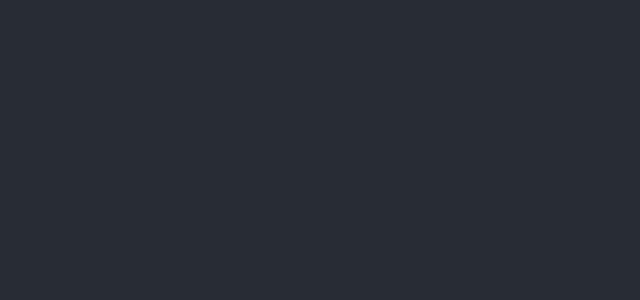
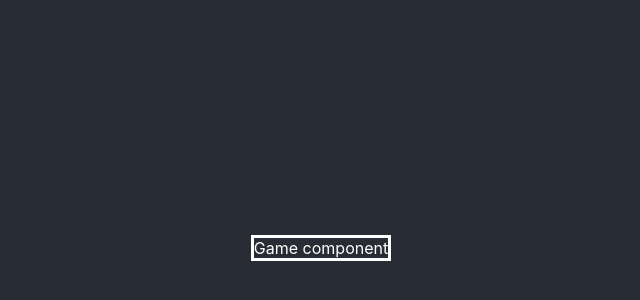
Before and after one commit to IvanBoban/tick-tack-toe, a React (Create React App) app: page / in a window 1280 px wide. Shown: the part 152-452 px from the top of the page, without its empty margins (319-959 px from the left). Built offline with nearby package versions, Linux system fonts and the light colour scheme.

Commit message:
Created Game component

```diff
--- a/src/App.css
+++ b/src/App.css
@@ -2,4 +2,7 @@
   text-align: center;
   background-color: #282c34;
   min-height: 100vh;
+  color: white;
+  display: grid;
+  place-content: center;
 }
--- a/src/App.tsx
+++ b/src/App.tsx
@@ -1,7 +1,12 @@
 import "./App.css";
+import Game from "./components/Game";
 
 function App() {
-  return <div className="App"></div>;
+  return (
+    <div className="App">
+      <Game />
+    </div>
+  );
 }
 
 export default App;
--- /dev/null
+++ b/src/components/Game/Game.css
@@ -0,0 +1,3 @@
+#game {
+  border: 3px solid white;
+}
--- /dev/null
+++ b/src/components/Game/index.tsx
@@ -0,0 +1,6 @@
+import "./Game.css";
+
+export default function Game() {
+  //to do map out squares onto game
+  return <div id="game">Game component</div>;
+}
--- /dev/null
+++ b/src/components/Game/useGame.ts
@@ -0,0 +1 @@
+export default function useGame() {}
```
